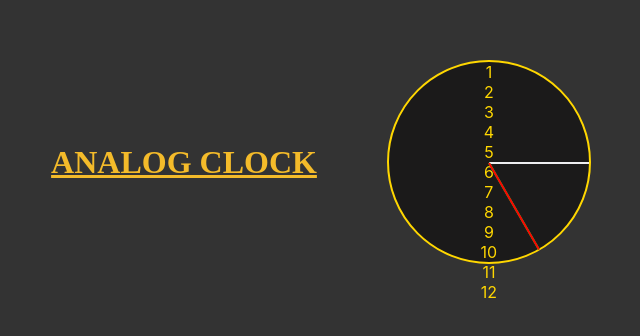
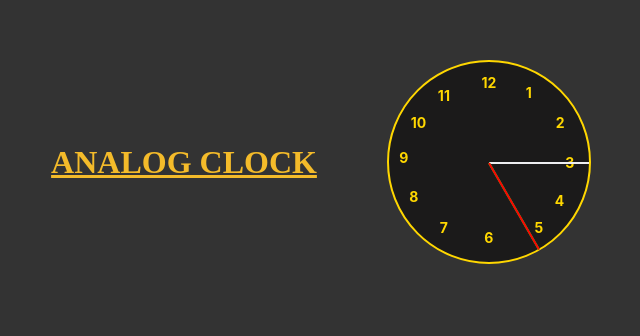
Before and after one commit to ArjunN10/Analog_Timer, a React (Create React App) app: page / in a window 1280 px wide. Shown: the part 238-574 px from the top of the page, without its empty margins (319-959 px from the left). Built offline with nearby package versions, Linux system fonts and the light colour scheme.

Commit message:
Analog Clock

```diff
--- a/src/App.css
+++ b/src/App.css
@@ -55,7 +55,7 @@
 
 
 
-/* .number {
+.number {
   position: absolute;
   font-size: 14px;
   font-weight: bold;
@@ -79,7 +79,7 @@
 .number.nine { top: 95px; left: 15px; }
 .number.ten { top: 60px; right: 155px; }
 .number.eleven { bottom: 150px; left: 55px; }
-.number.twelve { top: 20px; left: 50%; } */
+.number.twelve { top: 20px; left: 50%; }
 
 .title{
   padding-right: 70px;
```
